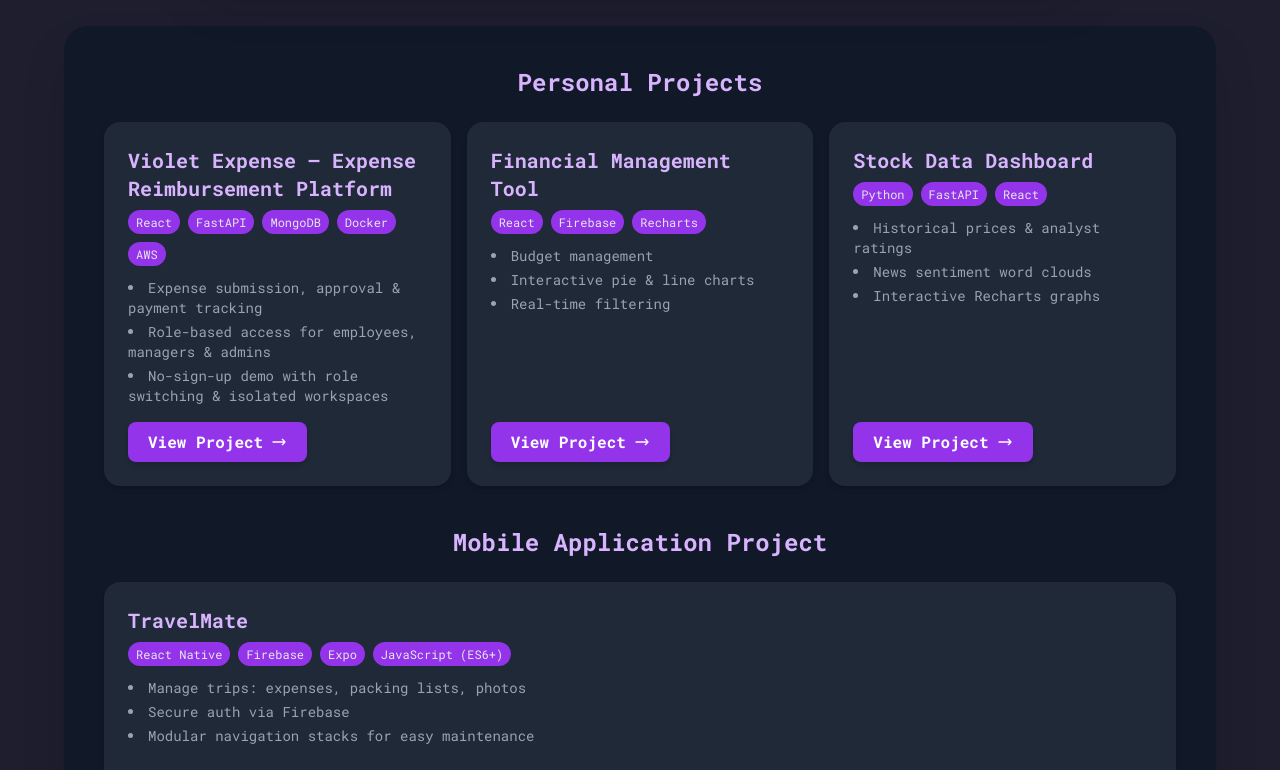
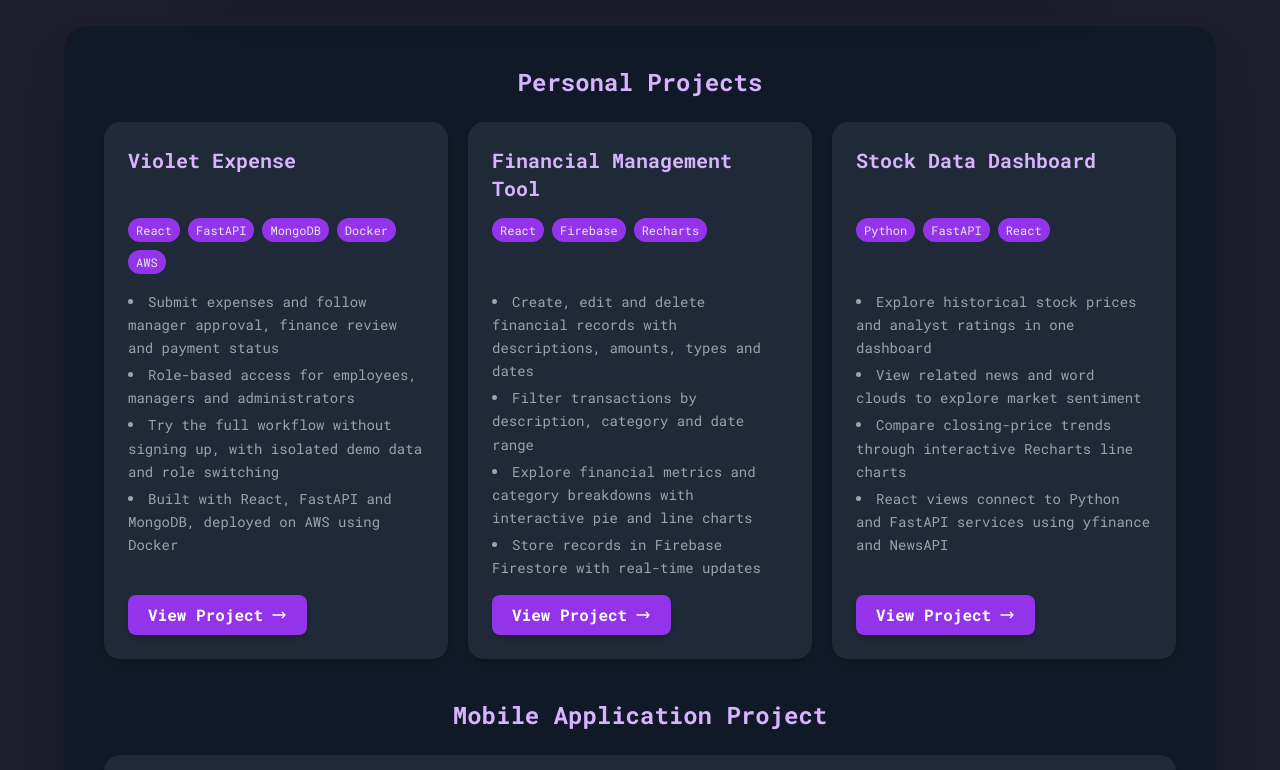
Before and after one commit to shihuayin/shihuayin.github.io, a React (Create React App) app: page / in a window 1280 px wide. Shown: the part 1220-1990 px from the top of the page. Built offline with nearby package versions, Linux system fonts and the light colour scheme.

Commit message:
Align project card sections and expand descriptions

```diff
--- /dev/null
+++ b/src/components/Projects.css
@@ -0,0 +1,54 @@
+.personal-projects-grid {
+  display: grid;
+  grid-template-columns: minmax(0, 1fr);
+  gap: 1.25rem;
+}
+
+.project-card {
+  min-width: 0;
+}
+
+.project-card__title {
+  overflow-wrap: anywhere;
+  line-height: 1.4;
+}
+
+.project-card__tags {
+  align-content: start;
+  align-items: start;
+}
+
+.project-card__description {
+  line-height: 1.65;
+}
+
+@media (min-width: 1024px) {
+  .personal-projects-grid {
+    grid-template-columns: repeat(3, minmax(0, 1fr));
+    column-gap: 1.25rem;
+    row-gap: 1rem;
+  }
+
+  .project-card--featured {
+    display: grid;
+    grid-row: span 4;
+    grid-template-rows: subgrid;
+    row-gap: 1rem;
+  }
+
+  .project-card--featured .project-card__title,
+  .project-card--featured .project-card__tags,
+  .project-card--featured .project-card__description {
+    margin: 0;
+  }
+
+  .project-card--featured .project-card__tags {
+    align-self: start;
+  }
+
+  .project-card--featured .project-card__link {
+    justify-self: start;
+    align-self: end;
+    margin-top: 0;
+  }
+}
--- a/src/components/Projects.js
+++ b/src/components/Projects.js
@@ -1,3 +1,4 @@
+import "./Projects.css";
 import RN1 from "../assets/RN1.png";
 import RN2 from "../assets/RN2.png";
 import RN3 from "../assets/RN3.png";
@@ -10,24 +11,24 @@ const Projects = () => {
       category: "Personal Projects",
       items: [
         {
-          title: "Violet Expense — Expense Reimbursement Platform",
+          title: "Violet Expense",
           tech: ["React", "FastAPI", "MongoDB", "Docker", "AWS"],
           description:
-            "Expense submission, approval & payment tracking;Role-based access for employees, managers & admins;No-sign-up demo with role switching & isolated workspaces",
+            "Submit expenses and follow manager approval, finance review and payment status;Role-based access for employees, managers and administrators;Try the full workflow without signing up, with isolated demo data and role switching;Built with React, FastAPI and MongoDB, deployed on AWS using Docker",
           link: "https://54.247.150.106/login",
         },
         {
           title: "Financial Management Tool",
           tech: ["React", "Firebase", "Recharts"],
           description:
-            "Budget management;Interactive pie & line charts;Real-time filtering",
+            "Create, edit and delete financial records with descriptions, amounts, types and dates;Filter transactions by description, category and date range;Explore financial metrics and category breakdowns with interactive pie and line charts;Store records in Firebase Firestore with real-time updates",
           link: "https://personal-finance-app-amber.vercel.app/",
         },
         {
           title: "Stock Data Dashboard",
           tech: ["Python", "FastAPI", "React"],
           description:
-            "Historical prices & analyst ratings;News sentiment word clouds;Interactive Recharts graphs",
+            "Explore historical stock prices and analyst ratings in one dashboard;View related news and word clouds to explore market sentiment;Compare closing-price trends through interactive Recharts line charts;React views connect to Python and FastAPI services using yfinance and NewsAPI",
           link: "https://stock-two-alpha.vercel.app/",
         },
       ],
@@ -78,9 +79,9 @@ const Projects = () => {
           </h3>
 
           {gi === 0 ? (
-            <div className="grid grid-cols-1 md:grid-cols-3 gap-4">
+            <div className="personal-projects-grid">
               {group.items.map((p) => (
-                <ProjectCard key={p.title} project={p} />
+                <ProjectCard key={p.title} project={p} featured />
               ))}
             </div>
           ) : (
@@ -102,9 +103,9 @@ const Projects = () => {
   );
 };
 
-const ProjectCard = ({ project }) => (
-  <div className="flex h-full flex-col bg-gray-800 p-6 rounded-2xl shadow-md hover:shadow-lg transform hover:-translate-y-2 transition duration-300">
-    <h4 className="text-xl font-semibold text-purple-300 mb-2">
+const ProjectCard = ({ project, featured = false }) => (
+  <div className={`project-card ${featured ? "project-card--featured" : ""} flex h-full flex-col bg-gray-800 p-6 rounded-2xl shadow-md hover:shadow-lg transform hover:-translate-y-2 transition duration-300`}>
+    <h4 className="project-card__title text-xl font-semibold text-purple-300 mb-2">
       <a
         href={project.link}
         target={project.link !== "#" ? "_blank" : "_self"}
@@ -114,7 +115,7 @@ const ProjectCard = ({ project }) => (
         {project.title}
       </a>
     </h4>
-    <div className="mb-3 flex flex-wrap gap-2">
+    <div className="project-card__tags mb-3 flex flex-wrap gap-2">
       {project.tech.map((t) => (
         <span
           key={t}
@@ -124,7 +125,7 @@ const ProjectCard = ({ project }) => (
         </span>
       ))}
     </div>
-    <ul className="text-gray-400 text-sm mb-4 list-disc list-inside space-y-1">
+    <ul className="project-card__description text-gray-400 text-sm mb-4 list-disc list-inside space-y-1">
       {project.description.split(";").map((line, idx) => (
         <li key={idx}>{line.trim()}</li>
       ))}
@@ -178,7 +179,7 @@ const ProjectCard = ({ project }) => (
         href={project.link}
         target="_blank"
         rel="noopener noreferrer"
-        className="mt-auto self-start inline-flex items-center justify-center px-5 py-2 bg-purple-600 text-white font-semibold rounded-lg shadow-md hover:bg-purple-700 transition"
+        className="project-card__link mt-auto self-start inline-flex items-center justify-center px-5 py-2 bg-purple-600 text-white font-semibold rounded-lg shadow-md hover:bg-purple-700 transition"
       >
         <span>View Project</span>
         <svg
```
